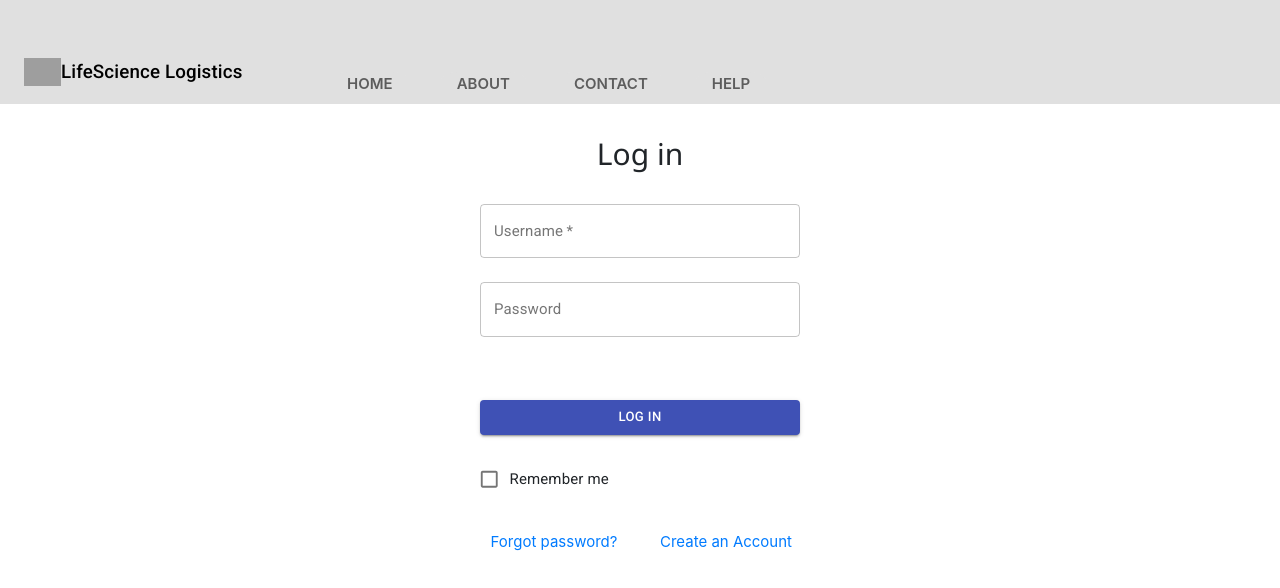
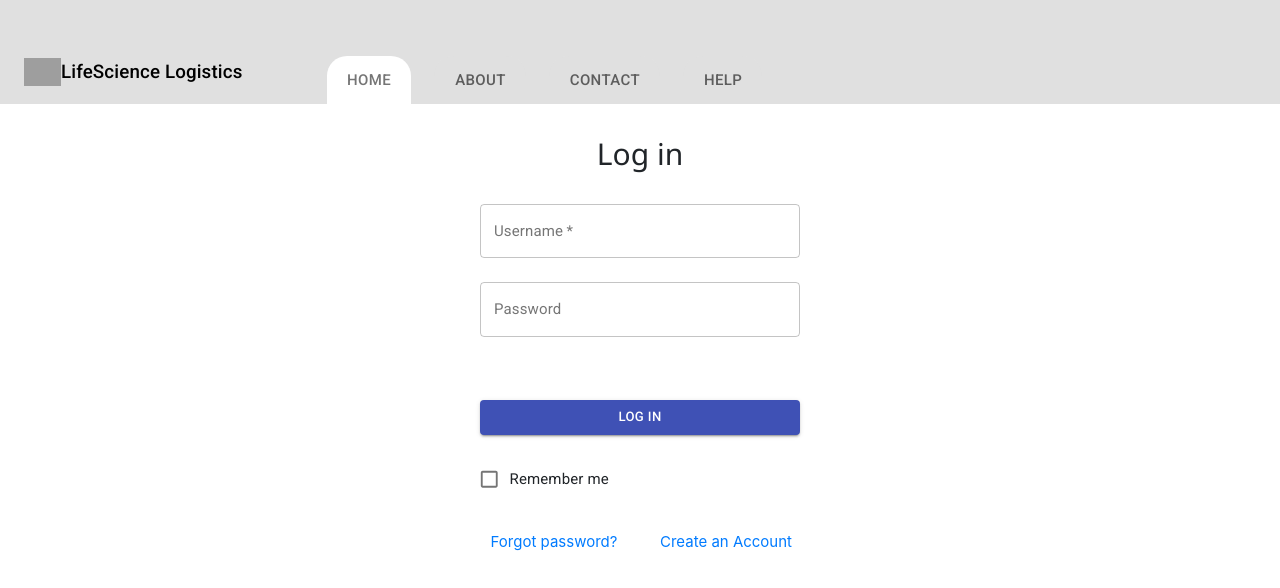
Before and after one commit to khoacao0601/LSLog-new, a React (Create React App) app: page / in a window 1280 px wide. Shown: the top 588 px of the page. Built offline with nearby package versions, Linux system fonts and the light colour scheme; no server answers; grey boxes are pictures that could not be loaded.

Commit message:
prep for alpha

```diff
--- a/src/components/dashBoardTopNavBar.jsx
+++ b/src/components/dashBoardTopNavBar.jsx
@@ -1,4 +1,4 @@
-import React from 'react';
+import React, {useEffect, useState, useRef} from 'react';
 import LSLLogo from '../images/LSL Logo.png';
 import Radium from 'radium'; //CSS-in-JS library support '&:hover'
 import {useDispatch} from 'react-redux';
@@ -16,6 +16,11 @@ import ClickAwayListener from '@material-ui/core/ClickAwayListener';
 import Grow from '@material-ui/core/Grow';
 import Paper from '@material-ui/core/Paper';
 import Popper from '@material-ui/core/Popper';
+import ToggleButton from '@material-ui/lab/ToggleButton';
+import ToggleButtonGroup from '@material-ui/lab/ToggleButtonGroup';
+import NotificationsIcon from '@material-ui/icons/Notifications';
+import SettingsIcon from '@material-ui/icons/Settings';
+import AccountCircleIcon from '@material-ui/icons/AccountCircle';
 
 const useStyles = makeStyles((theme) => ({
   appBar: {
@@ -32,9 +37,10 @@ const useStyles = makeStyles((theme) => ({
   },
   searchBar: {
     marginRight: "24px",
-      marginBottom: "24px",
+    marginBottom: "10px",
+    marginTop: "auto",
     minWidth: "300px",
-      height: "8.5px",
+    height: "35px",
     "& >label": {
         transform: "translate(14px, 10px) scale(1)",
     },
@@ -45,26 +51,8 @@ const useStyles = makeStyles((theme) => ({
       padding: "8.5px 14px",
     },
   },
-    menuButton: {
-        marginRight: theme.spacing(3),
-        color: "#5D5D5D",
-        fontWeight: "600",
-        padding: "0 20px",
-        height: "4vh",
-        textAlign: "center",
-        borderRadius: "20px 20px 0px 0px",
-        lineHeight: "3vh",
-        background: "#E0E0E0",
-        marginTop: "auto",
-        '&:hover': {
-            color: "#5D5D5D",
-            background: "#FFFFFF",
-            textDecoration: "none",
-        }
-    },
   title: {
     marginRight: theme.spacing(4),
-        //flexGrow: 1,
     color: "#000000",
     },
   black: {
@@ -73,6 +61,41 @@ const useStyles = makeStyles((theme) => ({
   globalSearchBar: {
     width: "20vw",
     marginTop: "1vh"
+  },
+  menuGroup: {
+    height: "64px",
+  },
+  menuButton: {
+    marginRight: theme.spacing(3),
+    textAlign: "center",
+    border: "none",
+    borderRadius: "20px 20px 0px 0px !important",
+    lineHeight: "3vh",
+    background: "#E0E0E0",
+    marginTop: "auto",
+    color: "#5D5D5D",
+    fontWeight: "600",
+    padding: "0 20px",
+    height: "6vh",
+    '&:hover': {
+      color: "#5D5D5D",
+      background: "#FFFFFF",
+      textDecoration: "none",
+    },
+    '&:focus': {
+      outline: "none",
+    },
+    "& >span": {
+      fontFamily: "'Roboto', 'Helvetica', 'Arial', sans-serif",
+      fontWeight: "500",
+      fontSize: "1rem",
+    },
+    "&.Mui-selected": {
+      backgroundColor: "#FFFFFF",
+      '&:hover': {
+        background: "#FFFFFF",
+      },
+    }
   },
 }));
 
@@ -85,13 +108,16 @@ const DashBoardTopNavBar = () => {
 
     const dispatch = useDispatch();
 
-    const onClickInbound = () => {dispatch(setViews('inbound'));};
-    const onClickInventory = () => {dispatch(setViews('inventory'));};
-    const onClickOutbound = () => {dispatch(setViews('outbound'));};
-    const onClickNotifications = () => {dispatch(setViews('outbound'));};
+    const [view, setView] = useState('inbound');
+    const handleView = (event, newView) => {
+      if (newView !== null) {
+        setView(newView);
+        dispatch(setViews(newView));
+      };
+    };
 
-    const [open, setOpen] = React.useState(false);
-    const anchorRef = React.useRef(null);
+    const [open, setOpen] = useState(false);
+    const anchorRef = useRef(null);
 
     const handleToggle = () => {
       setOpen((prevOpen) => !prevOpen);
@@ -101,7 +127,6 @@ const DashBoardTopNavBar = () => {
       if (anchorRef.current && anchorRef.current.contains(event.target)) {
         return;
       }
-
       setOpen(false);
     };
 
@@ -113,12 +138,11 @@ const DashBoardTopNavBar = () => {
     }
 
     // return focus to the button when we transitioned from !open -> open
-    const prevOpen = React.useRef(open);
-    React.useEffect(() => {
+    const prevOpen = useRef(open);
+    useEffect(() => {
       if (prevOpen.current === true && open === false) {
         anchorRef.current.focus();
       }
-
       prevOpen.current = open;
     }, [open]);
 
@@ -132,15 +156,16 @@ const DashBoardTopNavBar = () => {
                 <button className="navbar-toggler" type="button" data-toggle="collapse" data-target="#navbarNavAltMarkup" aria-controls="navbarNavAltMarkup" aria-expanded="false" aria-label="Toggle navigation">
                   <span className="navbar-toggler-icon"></span>
                 </button>
-                <Link className={classes.menuButton} href="#" key="key1" onClick={onClickInbound}>INBOUND</Link>
-                <Link className={classes.menuButton} href="#" key="key2" onClick={onClickInventory}>INVENTORY</Link>
-                <Link className={classes.menuButton} href="#" key="key3" onClick={onClickOutbound}>OUTBOUND</Link>
+                <ToggleButtonGroup className={classes.menuGroup} value={view} exclusive onChange={handleView} aria-label="text view">
+                  <ToggleButton className={classes.menuButton} value="inbound">INBOUND</ToggleButton>
+                  <ToggleButton className={classes.menuButton} value="inventory">INVENTORY</ToggleButton>
+                  <ToggleButton className={classes.menuButton} value="outbound">OUTBOUND</ToggleButton>
+                </ToggleButtonGroup>
                 <div className={classes.grow} />
+                <ToggleButtonGroup className={classes.menuGroup} /*value={view}*/ exclusive aria-label="text view">
                   <TextField className={classes.searchBar} id="globalSearchBar" label="Global Search" variant="outlined" type="globalSearchBar"/>
-                <Link className={classes.menuButton} href="#" key="key4" onClick={onClickNotifications}>NOTIFICATIONS</Link>
-                <Link className={classes.menuButton} href="#" ref={anchorRef} aria-controls={open ? 'menu-list-grow' : undefined} aria-haspopup="true" onClick={handleToggle}>
-                SETTINGS
-                </Link>
+                  <ToggleButton className={classes.menuButton} value="notifications"><NotificationsIcon></NotificationsIcon></ToggleButton>
+                  <ToggleButton className={classes.menuButton} ref={anchorRef} aria-controls={open ? 'menu-list-grow' : undefined} aria-haspopup="true" onClick={handleToggle}><AccountCircleIcon></AccountCircleIcon></ToggleButton>
                   <Popper open={open} anchorEl={anchorRef.current} role={undefined} transition disablePortal>
                     {({ TransitionProps, placement }) => (
                       <Grow
@@ -159,6 +184,7 @@ const DashBoardTopNavBar = () => {
                       </Grow>
                     )}
                   </Popper>
+                </ToggleButtonGroup>
             </Toolbar>
         </AppBar>
     )
--- /dev/null
+++ b/src/components/dashboard.jsx
@@ -0,0 +1,33 @@
+import React from 'react';
+import { makeStyles } from '@material-ui/core/styles';
+import Toolbar from '@material-ui/core/Toolbar';
+
+const useStyles = makeStyles((theme) => ({
+    root: {
+        width: '100%',
+        marginTop: theme.spacing(3),
+        overflowX: 'auto',
+        display: 'flex',
+    },
+    content: {
+        flexGrow: 1,
+        padding: theme.spacing(3),
+        background: "white",
+        marginTop: "60px",
+    },
+}));
+
+const Dashboard = () => {
+    const classes = useStyles();
+
+    return(
+        <main className={classes.content}>
+            <Toolbar />
+            <div className={classes.container}>
+                <h1>Page under construction - Dashboard</h1>
+            </div>
+        </main>
+    )
+}
+
+export default Dashboard;
--- a/src/components/header.jsx
+++ b/src/components/header.jsx
@@ -1,4 +1,4 @@
-import React from 'react';
+import React, {useState} from 'react';
 import LSLLogo from '../images/LSL Logo.png';
 import {setViews} from '../store/reducer/viewsControlSlice';
 import {useDispatch} from 'react-redux';
@@ -8,6 +8,9 @@ import { makeStyles } from '@material-ui/core/styles';
 import AppBar from '@material-ui/core/AppBar';
 import Toolbar from '@material-ui/core/Toolbar';
 import Typography from '@material-ui/core/Typography';
+
+import ToggleButton from '@material-ui/lab/ToggleButton';
+import ToggleButtonGroup from '@material-ui/lab/ToggleButtonGroup';
 
 const useStyles = makeStyles((theme) => ({
     root: {
@@ -19,29 +22,40 @@ const useStyles = makeStyles((theme) => ({
         paddingTop:'40px',
         zIndex: theme.zIndex.drawer + 1,
       },
+      menuGroup: {
+        height: "64px",
+      },
       menuButton: {
         marginRight: theme.spacing(3),
+        textAlign: "center",
+        border: "none",
+        borderRadius: "20px 20px 0px 0px !important",
+        lineHeight: "3vh",
+        background: "#E0E0E0",
+        marginTop: "auto",
         color: "#5D5D5D",
         fontWeight: "600",
         padding: "0 20px",
-        height: "4vh",
-        textAlign: "center",
-        borderRadius: "20px 20px 0px 0px",
-        lineHeight: "3vh",
-        background: "#E0E0E0",
-        marginTop: "auto",
+        height: "6vh",
         '&:hover': {
             color: "#5D5D5D",
             background: "#FFFFFF",
             textDecoration: "none",
+        },
+        "& >span": {
+            fontFamily: "'Roboto', 'Helvetica', 'Arial', sans-serif",
+            fontWeight: "500",
+            fontSize: "1rem",
+        },
+        "&.Mui-selected": {
+            backgroundColor: "#FFFFFF",
+            '&:hover': {
+                background: "#FFFFFF",
+            },
         }
-    },
-    active: {
-        background: "white",
     },
     title: {
         marginRight: theme.spacing(4),
-        //flexGrow: 1,
         color: "#000000",
       },
       black: {
@@ -53,28 +67,12 @@ const useStyles = makeStyles((theme) => ({
 
     const dispatch = useDispatch();
 
-    // const navView = (e) => (event) => {
-    //     event.preventDefault();
-    //     if (e == "login"){
-    //         alert("login");
-    //     }
-    // };
-    const loginView = (event) => {
-        event.preventDefault();
-        dispatch(setViews('login'));
+    const [alignment, setAlignment] = useState('login');
+    const handleAlignment = (event, newAlignment) => {
+        setAlignment(newAlignment);
+        dispatch(setViews(newAlignment));
     };
-    const aboutView = (event) => {
-        event.preventDefault();
-        dispatch(setViews('about'));
-    };
-    const contactView = (event) => {
-        event.preventDefault();
-        dispatch(setViews('contact'));
-    };
-    const helpView = (event) => {
-        event.preventDefault();
-        dispatch(setViews('help'));
-    };
+
     return(
         <AppBar className={classes.appBar} position="static" elevation={0}>
             <Toolbar>
@@ -85,10 +83,12 @@ const useStyles = makeStyles((theme) => ({
                     <button className="navbar-toggler" type="button" data-toggle="collapse" data-target="#navbarNavAltMarkup" aria-controls="navbarNavAltMarkup" aria-expanded="false" aria-label="Toggle navigation">
                     <span className="navbar-toggler-icon"></span>
                 </button>
-                <Link className={classes.menuButton} href="Home" onClick={loginView}>HOME</Link>
-                <Link className={classes.menuButton} href="About" onClick={aboutView}>ABOUT</Link>
-                <Link className={classes.menuButton} href="Contact" onClick={contactView}>CONTACT</Link>
-                <Link className={classes.menuButton} href="Help" onClick={helpView}>HELP</Link>
+                <ToggleButtonGroup className={classes.menuGroup} value={alignment} exclusive onChange={handleAlignment} aria-label="text alignment">
+                    <ToggleButton className={classes.menuButton} value="login">HOME</ToggleButton>
+                    <ToggleButton className={classes.menuButton} value="about">ABOUT</ToggleButton>
+                    <ToggleButton className={classes.menuButton} value="contact">CONTACT</ToggleButton>
+                    <ToggleButton className={classes.menuButton} value="help">HELP</ToggleButton>
+                </ToggleButtonGroup>
             </Toolbar>
         </AppBar>
     )
--- /dev/null
+++ b/src/components/inventory/inventory.jsx
@@ -0,0 +1,33 @@
+import React from 'react';
+import { makeStyles } from '@material-ui/core/styles';
+import Toolbar from '@material-ui/core/Toolbar';
+
+const useStyles = makeStyles((theme) => ({
+    root: {
+        width: '100%',
+        marginTop: theme.spacing(3),
+        overflowX: 'auto',
+        display: 'flex',
+    },
+    content: {
+        flexGrow: 1,
+        padding: theme.spacing(3),
+        background: "white",
+        marginTop: "60px",
+    },
+}));
+
+const Inventory = () => {
+    const classes = useStyles();
+
+    return(
+        <main className={classes.content}>
+            <Toolbar />
+            <div className={classes.container}>
+                <h1>Page under construction - Inventory</h1>
+            </div>
+        </main>
+    )
+}
+
+export default Inventory;
--- /dev/null
+++ b/src/components/outbound/outbound.jsx
@@ -0,0 +1,33 @@
+import React from 'react';
+import { makeStyles } from '@material-ui/core/styles';
+import Toolbar from '@material-ui/core/Toolbar';
+
+const useStyles = makeStyles((theme) => ({
+    root: {
+        width: '100%',
+        marginTop: theme.spacing(3),
+        overflowX: 'auto',
+        display: 'flex',
+    },
+    content: {
+        flexGrow: 1,
+        padding: theme.spacing(3),
+        background: "white",
+        marginTop: "60px",
+    },
+}));
+
+const Outbound = () => {
+    const classes = useStyles();
+
+    return(
+        <main className={classes.content}>
+            <Toolbar />
+            <div className={classes.container}>
+                <h1>Page under construction - Outbound</h1>
+            </div>
+        </main>
+    )
+}
+
+export default Outbound;
```
Also changed, not shown: src/App.js (+25 -2 lines), src/components/SideNav.js (+63 -11 lines), src/components/loginPage.jsx (+1 -8 lines), 1 other file (tests, documents, lock files or other folders). Lines whose indentation alone changed are shown as unchanged.
